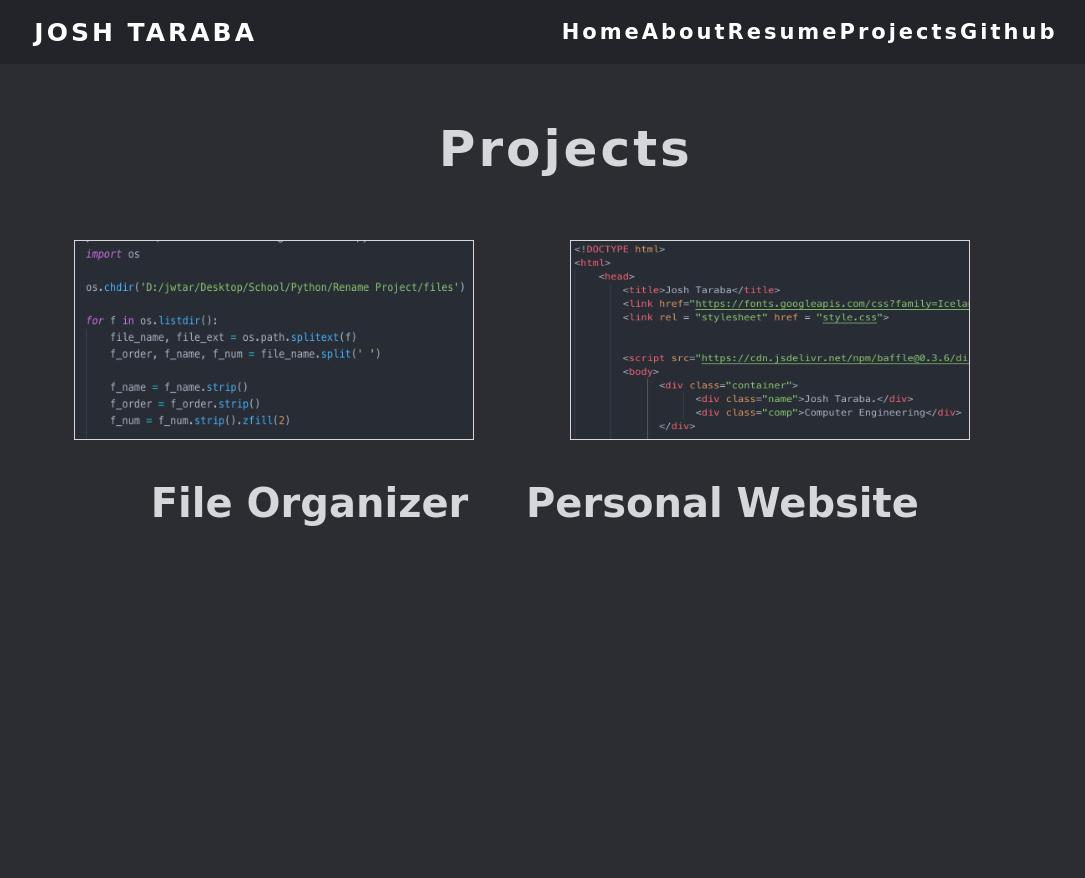
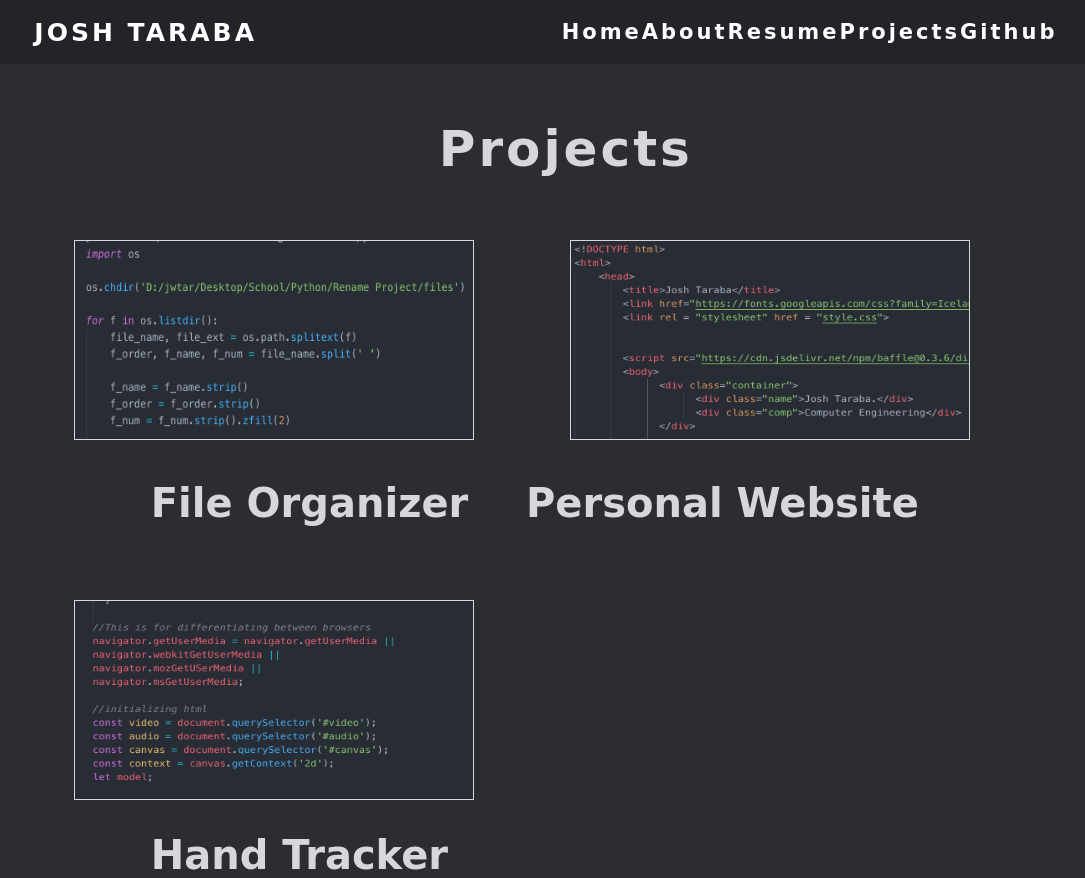
Before and after one commit to JTaraba/Website, a plain HTML site: page projects.html in a window 1280 px wide. Shown: the whole page, without its empty margins (118-1203 px from the left). Before the commit the page ends 800 px from the top, so only its background shows below. Drawn offline with Linux system fonts and the light colour scheme; a web font is replaced by a local one.

Commit message:
adding hand tracker to projects page

```diff
--- a/projects-style.css
+++ b/projects-style.css
@@ -213,3 +213,37 @@ nav{
 .website-title:hover{
     opacity: 0.5;
 }
+
+/* hand track section*/
+.hand-picture{
+    width: 400px;
+    height: 200px;
+    border: 1px solid #d5d7db;
+    position: absolute;
+    left: 15%;
+    top: 75%;
+}
+
+.hand-picture:hover{
+    opacity: 0.5;
+    /*width: 410px;
+    height: 210px;*/
+}
+
+.hand-title{
+    font-family: 'Iceland', cursive;
+    position: absolute;
+    left: 21%;
+    top: 104%;
+    margin:auto;
+    font-size: 40px;
+    }
+
+.hand-title a{
+    text-decoration: none;
+    color: #d5d7db;
+}
+
+.hand-title:hover{
+    opacity: 0.5;
+}
--- a/projects.html
+++ b/projects.html
@@ -21,6 +21,12 @@
         <a href="https://github.com/JTaraba/My-Website"><img class = "website-picture" src="imgs/website-picture.png" alt=""></a>
         <h1 class = "website-title"><a href="https://github.com/JTaraba/My-Website">Personal Website</a></h1>
     </div>
+
+    <div class="hand-tracking">
+        <a href="https://github.com/JTaraba/Hand-Tracker"><img class = "hand-picture" src="imgs/hand-tracker.png" alt=""></a>
+        <h1 class = "hand-title"><a href="https://github.com/JTaraba/Hand-Tracker">Hand Tracker</a></h1>
+    </div>
+
     <nav>
         <div class="logo">
             <h4><a href="index.html">Josh Taraba</a></h4>
```
Also changed, not shown: imgs/hand-tracker.png (added).
